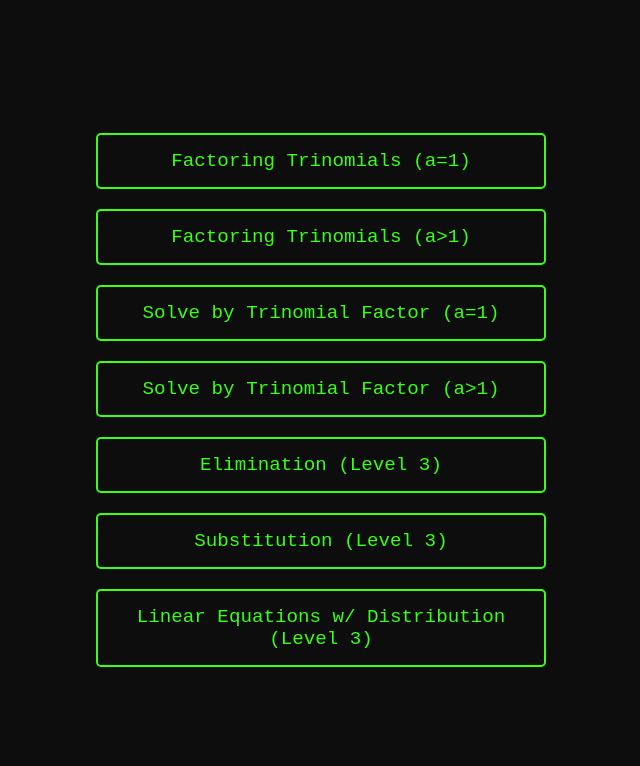
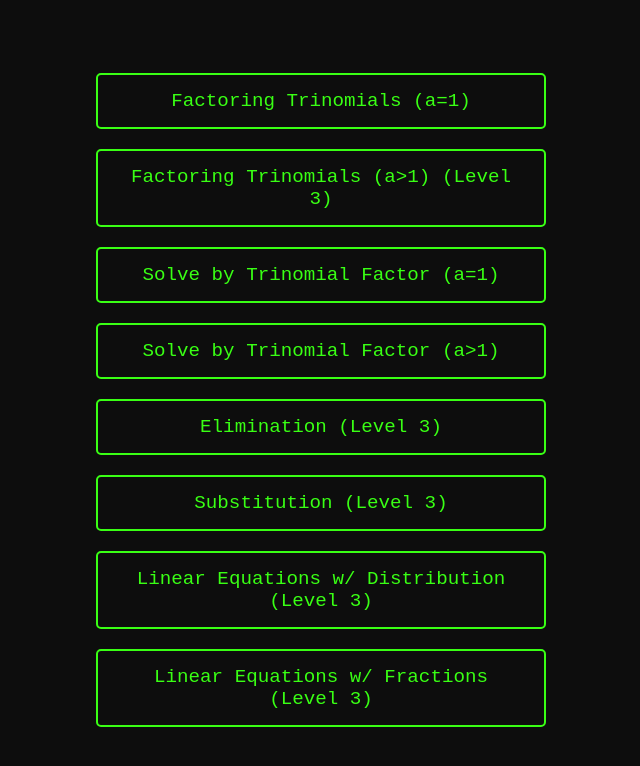
Before and after one commit to Duck365/Calc_1, a plain HTML site: page index.html in a window 1280 px wide. Shown: the whole page, without its empty margins (319-959 px from the left). Drawn offline with Linux system fonts and the light colour scheme.

Commit message:
Update button for factoring trinomials and add fractions

```diff
--- a/index.html
+++ b/index.html
@@ -10,12 +10,13 @@
 
     <div id="screen-1">
         <button class="main-btn" onclick="openCalculator('factor_a1', 'Factoring Trinomials (a=1)')">Factoring Trinomials (a=1)</button>
-        <button class="main-btn" onclick="openCalculator('factor_agt1', 'Factoring Trinomials (a>1)')">Factoring Trinomials (a>1)</button>
+        <button class="main-btn" onclick="openCalculator('factor_agt1', 'Factoring Trinomials (a>1) (Level 3)')">Factoring Trinomials (a>1) (Level 3)</button>
         <button class="main-btn" onclick="openCalculator('solve_a1', 'Solve by Trinomial Factor (a=1)')">Solve by Trinomial Factor (a=1)</button>
         <button class="main-btn" onclick="openCalculator('solve_agt1', 'Solve by Trinomial Factor (a>1)')">Solve by Trinomial Factor (a>1)</button>
         <button class="main-btn" onclick="openCalculator('elimination', 'Elimination (Level 3)')">Elimination (Level 3)</button>
         <button class="main-btn" onclick="openCalculator('substitution', 'Substitution (Level 3)')">Substitution (Level 3)</button>
         <button class="main-btn" onclick="openCalculator('distribute', 'Linear Equations w/ Distribution (Level 3)')">Linear Equations w/ Distribution (Level 3)</button>
+        <button class="main-btn" onclick="openCalculator('fractions', 'Linear Equations w/ Fractions (Level 3)')">Linear Equations w/ Fractions (Level 3)</button>
     </div>
 
     <div id="screen-2">
```
